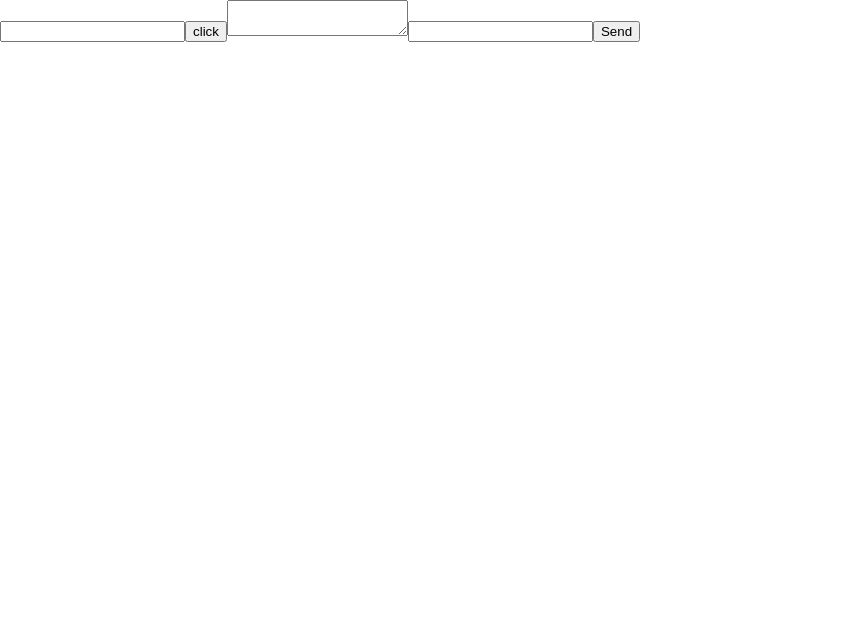
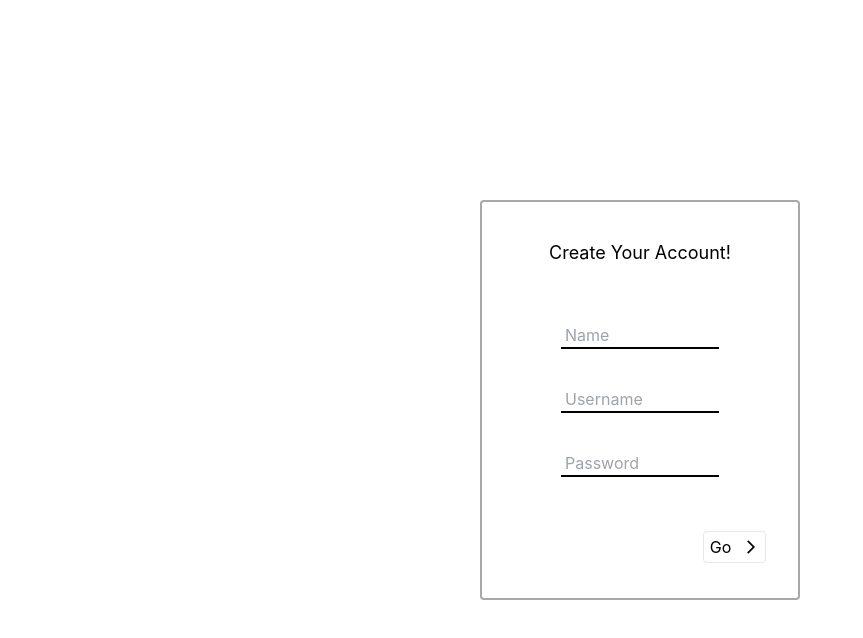
Before and after one commit to rajat-33/chatApp-frontend, a React (Create React App) app: page /signup in a window 1280 px wide. Shown: the top 638 px of the page, without its empty margins (0-863 px from the left). Built offline with nearby package versions, Linux system fonts and the light colour scheme; no server answers.

Commit message:
created login and signup pages

```diff
--- a/package.json
+++ b/package.json
@@ -8,6 +8,7 @@
     "@testing-library/user-event": "^13.5.0",
     "react": "^18.2.0",
     "react-dom": "^18.2.0",
+    "react-icons": "^5.1.0",
     "react-router-dom": "^6.22.3",
     "react-scripts": "5.0.1",
     "socket.io-client": "^4.7.5",
@@ -36,5 +37,8 @@
       "last 1 firefox version",
       "last 1 safari version"
     ]
+  },
+  "devDependencies": {
+    "tailwindcss": "^3.4.3"
   }
 }
--- a/src/App.css
+++ b/src/App.css
@@ -1,3 +1,7 @@
+@tailwind base;
+@tailwind components;
+@tailwind utilities;
+
 .App {
   text-align: center;
 }
@@ -36,3 +40,7 @@
     transform: rotate(360deg);
   }
 }
+
+input:focus {
+  outline: none;
+}
--- a/src/App.js
+++ b/src/App.js
@@ -1,28 +1,43 @@
 import "./App.css";
 import React, { useState } from "react";
 import { useNavigate } from "react-router-dom";
+import { BrowserRouter, Routes, Route } from "react-router-dom";
+import LandPage from "./components/LandPage";
+import Signup from "./components/Signup";
+import Login from "./components/Login";
 
 const App = () => {
-  const navigate = useNavigate();
-  const [userName, setUserName] = useState("");
+  return (
+    <div className="w-screen h-screen flex justify-center items-center">
+      <BrowserRouter>
+        <Routes>
+          <Route path="/signup" element={<Signup />} />
+          <Route path="/login" element={<Login />} />
+        </Routes>
+      </BrowserRouter>
+    </div>
+  );
 
-  return (
-    <>
-      <input
-        value={userName}
-        onChange={(e) => {
-          setUserName(e.target.value);
-        }}
-      ></input>
-      <button
-        onClick={() => {
-          navigate(`/${userName}`);
-        }}
-      >
-        click
-      </button>
-    </>
-  );
+  // const navigate = useNavigate();
+  // const [userName, setUserName] = useState("");
+
+  // return (
+  //   <>
+  //     <input
+  //       value={userName}
+  //       onChange={(e) => {
+  //         setUserName(e.target.value);
+  //       }}
+  //     ></input>
+  //     <button
+  //       onClick={() => {
+  //         navigate(`/${userName}`);
+  //       }}
+  //     >
+  //       click
+  //     </button>
+  //   </>
+  // );
 };
 
 export default App;
--- a/src/components/LandPage.js
+++ b/src/components/LandPage.js
@@ -6,6 +6,7 @@ import { useParams } from "react-router-dom";
 const socket = io("http://localhost:8000"); // Use your backend server URL
 const LandPage = () => {
   const [msg, setMsg] = useState("");
+  const [receiver, setReceiver] = useState("");
   const [val, setVal] = useState("");
   const { id } = useParams();
   console.log(id);
@@ -17,7 +18,7 @@ const LandPage = () => {
 
     socket.on(id, (msg) => {
       console.log("revert msg", msg);
-      setVal(msg);
+      setVal(msg.msg);
     });
 
     // Clean up on unmount
@@ -31,10 +32,18 @@ const LandPage = () => {
         onChange={(e) => {
           setMsg(e.target.value);
         }}
+        placeholder="msg"
+      ></input>
+      <input
+        value={receiver}
+        onChange={(e) => {
+          setReceiver(e.target.value);
+        }}
+        placeholder="receiver"
       ></input>
       <button
         onClick={() => {
-          socket.emit("chatup", { userName: "u2", msg: msg });
+          socket.emit("chatup", { sender: id, receiver: receiver, msg: msg });
           console.log("send");
         }}
       >
--- /dev/null
+++ b/src/components/Login.js
@@ -0,0 +1,40 @@
+import React, { useState } from "react";
+import { MdArrowForwardIos } from "react-icons/md";
+
+const Login = () => {
+  const [userName, setUserName] = useState("");
+  const [password, setPassword] = useState("");
+
+  return (
+    <div className="w-1/4 h-1/2 flex flex-col justify-around items-center border-2 border-[#A8A8A8] rounded">
+      <div className="w-full flex justify-center py-4">
+        <span className="flex justify-around items-center rounded h-8 text-lg">
+          Log Into Your Account!
+        </span>
+      </div>
+      <input
+        className="border-b-2 border-black w-1/2 pl-1 focus:border-red-600"
+        value={userName}
+        onChange={(e) => {
+          setUserName(e.target.value);
+        }}
+        placeholder="Username"
+      ></input>
+      <input
+        className="border-b-2 border-black w-1/2 pl-1 focus:border-red-600"
+        value={password}
+        onChange={(e) => {
+          setPassword(e.target.value);
+        }}
+        placeholder="Password"
+      ></input>
+      <div className="w-full flex justify-end px-8 py-4">
+        <button className="flex justify-around items-center w-1/4 border rounded h-8">
+          Go <MdArrowForwardIos />
+        </button>
+      </div>
+    </div>
+  );
+};
+
+export default Login;
--- /dev/null
+++ b/src/components/Signup.js
@@ -0,0 +1,49 @@
+import React, { useState } from "react";
+import { MdArrowForwardIos } from "react-icons/md";
+
+const Signup = () => {
+  const [name, setName] = useState("");
+  const [userName, setUserName] = useState("");
+  const [password, setPassword] = useState("");
+
+  return (
+    <div className="w-1/4 h-1/2 flex flex-col justify-around items-center border-2 border-[#A8A8A8] rounded">
+      <div className="w-full flex justify-center py-4">
+        <span className="flex justify-around items-center rounded h-8 text-lg">
+          Create Your Account!
+        </span>
+      </div>
+      <input
+        className="border-b-2 border-black w-1/2 pl-1 focus:border-red-600"
+        value={name}
+        onChange={(e) => {
+          setName(e.target.value);
+        }}
+        placeholder="Name"
+      ></input>
+      <input
+        className="border-b-2 border-black w-1/2 pl-1 focus:border-red-600"
+        value={userName}
+        onChange={(e) => {
+          setUserName(e.target.value);
+        }}
+        placeholder="Username"
+      ></input>
+      <input
+        className="border-b-2 border-black w-1/2 pl-1 focus:border-red-600"
+        value={password}
+        onChange={(e) => {
+          setPassword(e.target.value);
+        }}
+        placeholder="Password"
+      ></input>
+      <div className="w-full flex justify-end px-8 py-4">
+        <button className="flex justify-around items-center w-1/4 border rounded h-8">
+          Go <MdArrowForwardIos />
+        </button>
+      </div>
+    </div>
+  );
+};
+
+export default Signup;
--- a/src/index.js
+++ b/src/index.js
@@ -8,14 +8,9 @@ import LandPage from "./components/LandPage";
 
 const root = ReactDOM.createRoot(document.getElementById("root"));
 root.render(
-  <BrowserRouter>
-    <React.StrictMode>
-      <App />
-      <Routes>
-        <Route path="/:id" element={<LandPage />} />
-      </Routes>
-    </React.StrictMode>
-  </BrowserRouter>
+  <React.StrictMode>
+    <App />
+  </React.StrictMode>
 );
 
 // If you want to start measuring performance in your app, pass a function
--- /dev/null
+++ b/tailwind.config.js
@@ -0,0 +1,8 @@
+/** @type {import('tailwindcss').Config} */
+module.exports = {
+  content: ["./src/**/*.{html,js}"],
+  theme: {
+    extend: {},
+  },
+  plugins: [],
+};
```
Also changed, not shown: 1 other file (tests, documents, lock files or other folders).
